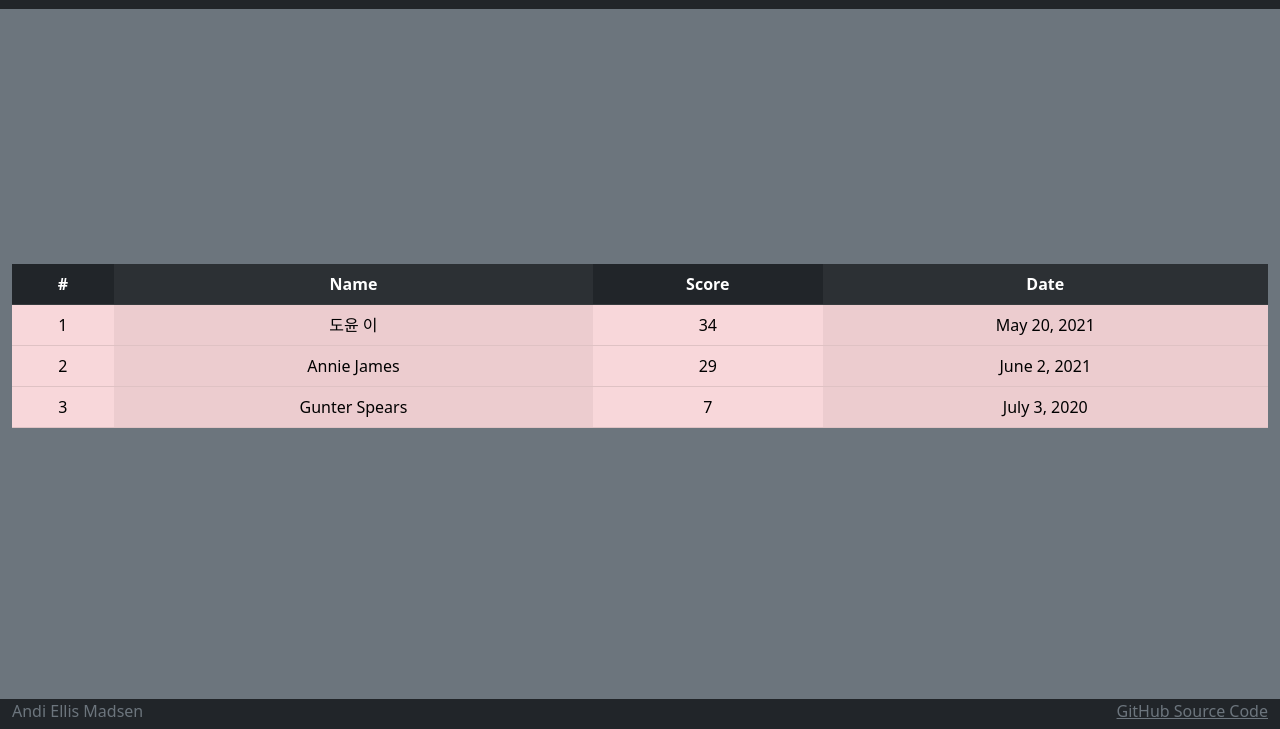
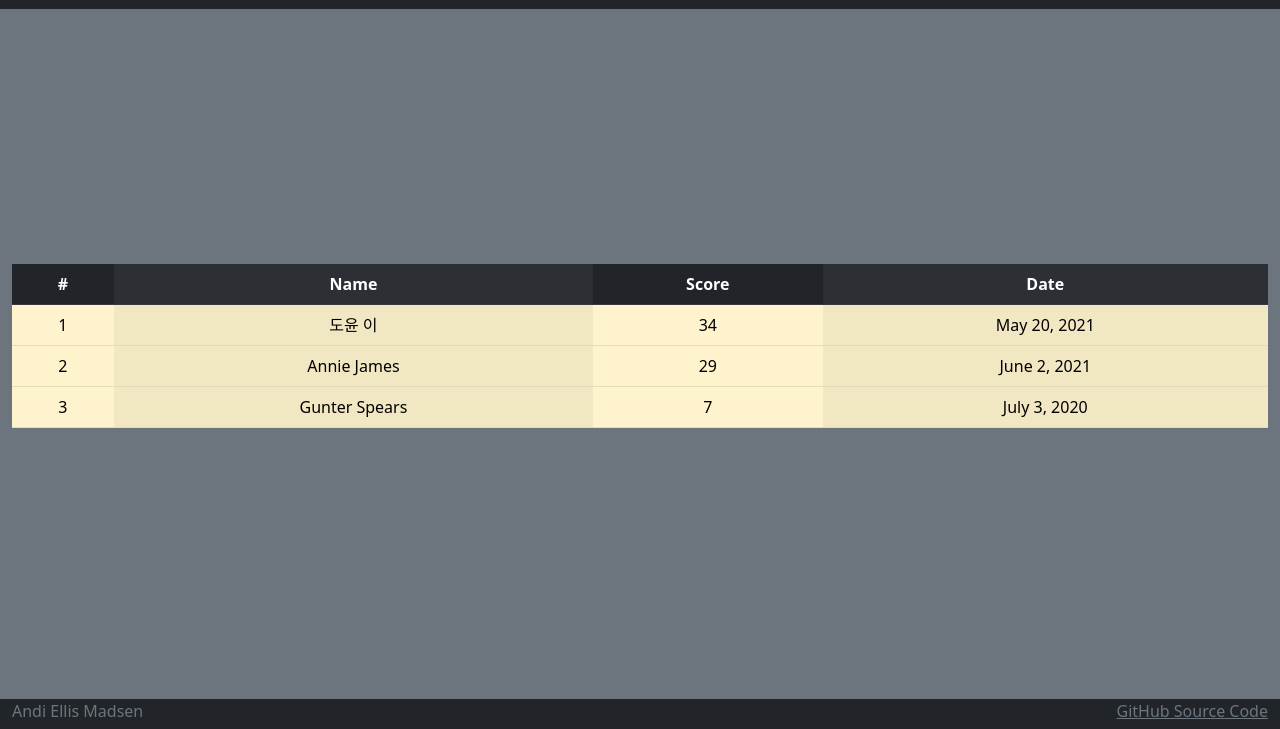
Before and after one commit to ajemadsen/simon, a plain HTML site: page scores.html in a window 1280 px wide. Shown: the part 71-800 px from the top of the page. Drawn offline with nearby package versions, Linux system fonts and the light colour scheme.

Commit message:
Changed back experimentations on score page.

```diff
--- a/scores.html
+++ b/scores.html
@@ -35,7 +35,7 @@
     </header>
 
     <main class="container-fluid bg-secondary text-center">
-      <table class="table table-danger table-striped-columns">
+      <table class="table table-warning table-striped-columns">
         <thead class="table-dark">
           <tr>
             <th>#</th>
```
